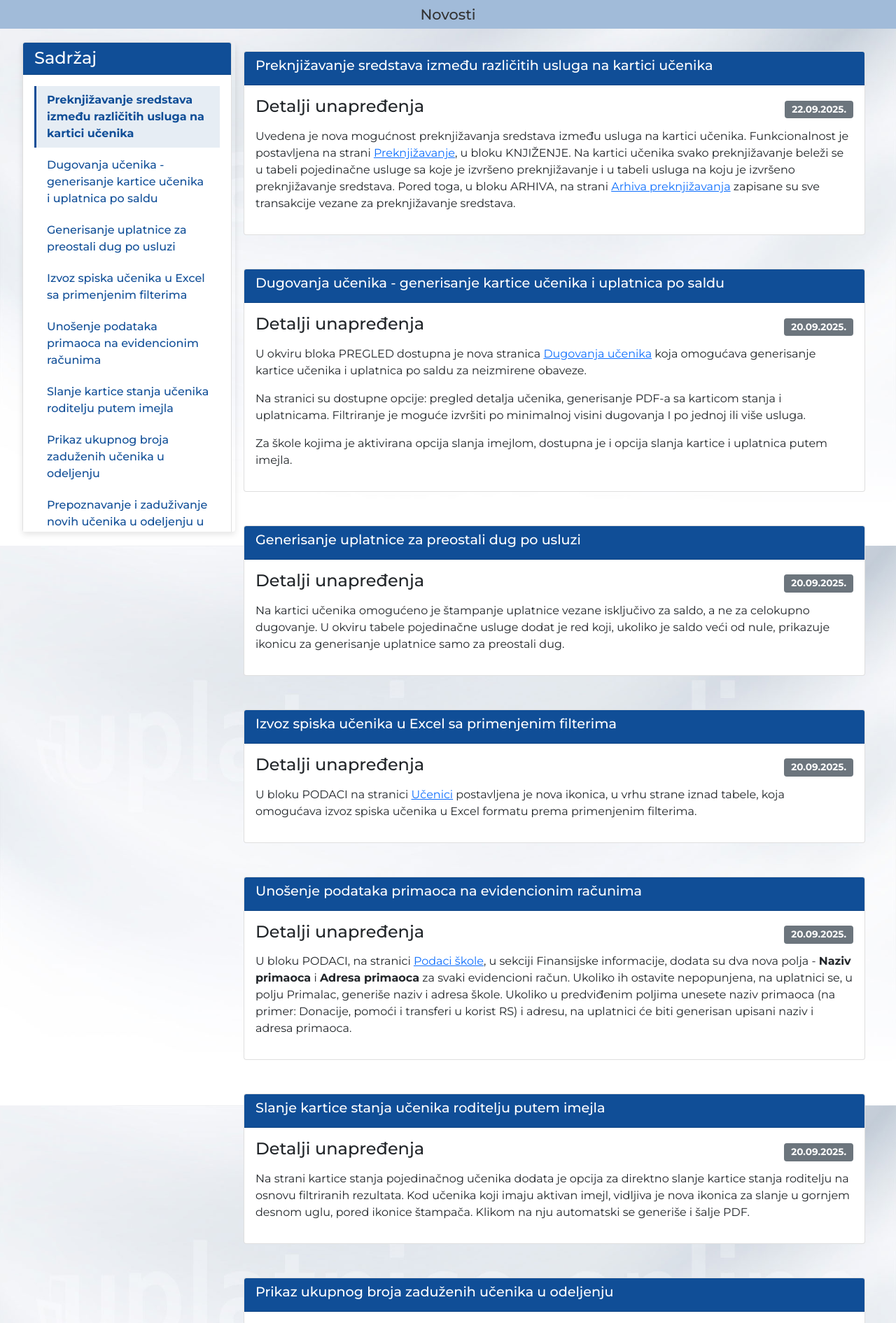
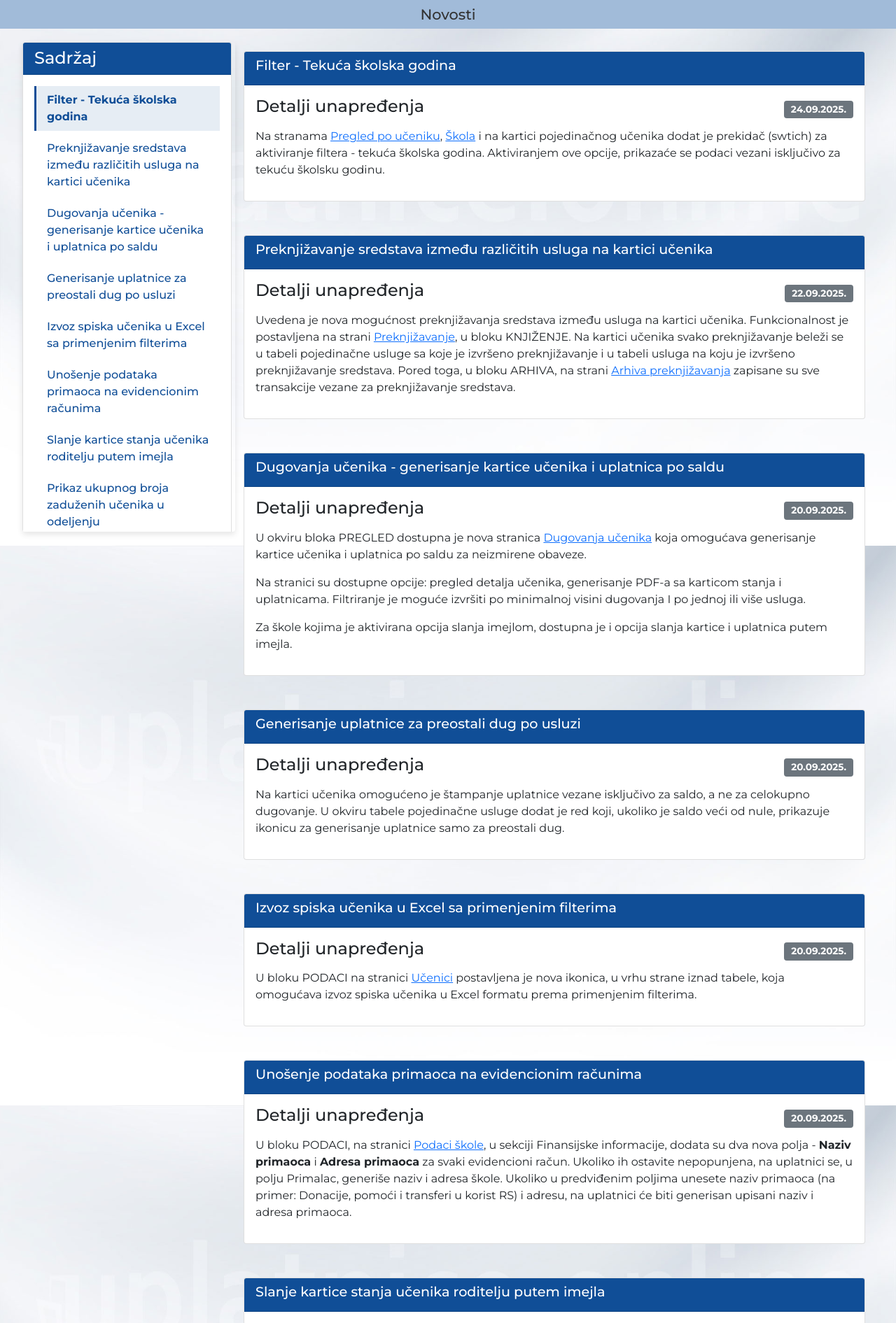
Before and after one commit to miiihaaas/OneTouch, a Flask app: page /news in a window 1280 px wide. Shown: the part 20-1911 px from the top of the page at 70% size. Run offline with Flask 2, Linux system fonts and the light colour scheme; parts of the project's set-up code (start-up, migrations or seed data) failed here and were passed over; some libraries are stand-ins or nearby versions.

Commit message:
feat: dodat filter za tekuću školsku godinu i poboljšan URL routing za pregled učenika

```diff
--- a/onetouch/templates/news.html
+++ b/onetouch/templates/news.html
@@ -12,6 +12,7 @@
                     </div>
                     <div class="card-body">
                         <nav id="news-sidebar" class="nav flex-column">
+                            <a class="nav-link sidebar-link" href="#vest-010">Filter - Tekuća školska godina</a>
                             <a class="nav-link sidebar-link" href="#vest-009">Preknjižavanje sredstava između različitih usluga na kartici učenika</a>
                             <a class="nav-link sidebar-link" href="#vest-008">Dugovanja učenika - generisanje kartice učenika i uplatnica po saldu</a>
                             <a class="nav-link sidebar-link" href="#vest-007">Generisanje uplatnice za preostali dug po usluzi</a>
@@ -29,6 +30,22 @@
 
         <!-- Glavni sadržaj -->
         <div class="col-md-9">
+            <!-- deseta vest -->
+            <div id="vest-010" class="card mb-5">
+                <div class="card-header bg-implicit-deepblue text-white">
+                    <h3>Filter - Tekuća školska godina</h3>
+                </div>
+                <div class="card-body">
+                    <div class="news-item">
+                        <div class="d-flex justify-content-between align-items-center mb-2">
+                            <h4>Detalji unapređenja</h4>
+                            <span class="badge bg-secondary">24.09.2025.</span>
+                        </div>
+                        <p>Na stranama <a href="{{ url_for('overviews.overview_students') }}">Pregled po učeniku</a>, <a href="{{ url_for('overviews.overview_sections') }}">Škola</a> i na kartici pojedinačnog učenika dodat je prekidač (swtich) za aktiviranje filtera - tekuća  školska godina. Aktiviranjem ove opcije, prikazaće se podaci vezani isključivo za tekuću školsku godinu.</p>
+                    </div>
+                </div>
+            </div>
+
             <!-- Deveta vest -->
             <div id="vest-009" class="card mb-5">
                 <div class="card-header bg-implicit-deepblue text-white">
--- a/onetouch/templates/student_list.html
+++ b/onetouch/templates/student_list.html
@@ -308,6 +308,9 @@
 
 {% block scripts %}
 <script>
+    // Kreiranje base URL-a pomoću url_for na početku
+    const BASE_OVERVIEW_URL = "{{ url_for('overviews.overview_student', student_id=999999) }}".replace('999999', 'STUDENT_ID_PLACEHOLDER');
+
     function exportToExcel() {
         // Dohvatanje vrednosti filtera
         var razred = document.getElementById('searchRazred').value;
@@ -428,7 +431,7 @@
                         console.log('row.print_payment: ', row.print_payment)
                         // Generisanje HTML dugmadi za edit, delete i pregled kartice stanja
                         const studentId = parseInt(row.id, 10);
-                        const overviewUrl = `/overview_student/${studentId}`;
+                        const overviewUrl = BASE_OVERVIEW_URL.replace('STUDENT_ID_PLACEHOLDER', studentId);
                         return `<td>
                             <button type="button" class="btn-x btn-info-x i-btn" title="Izmenite profil učenika"
                                 data-toggle="modal" data-target="#EditModal"
```
